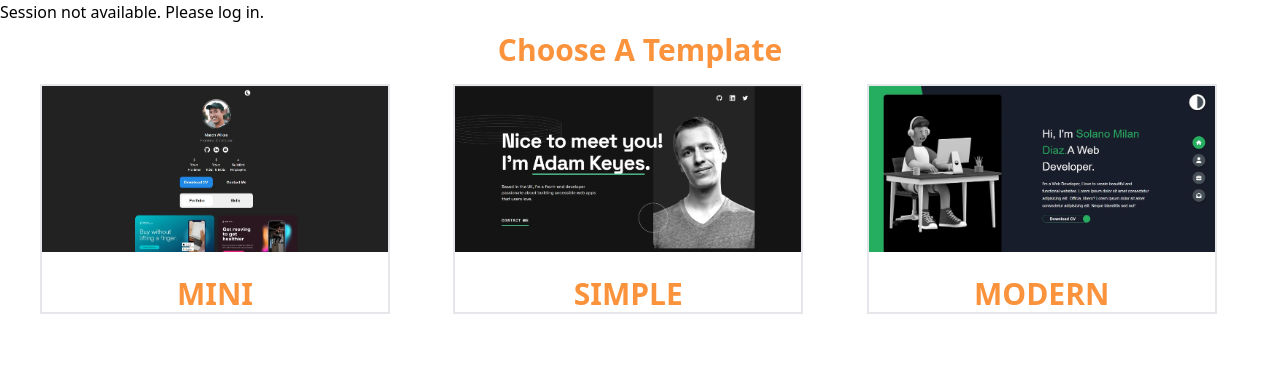
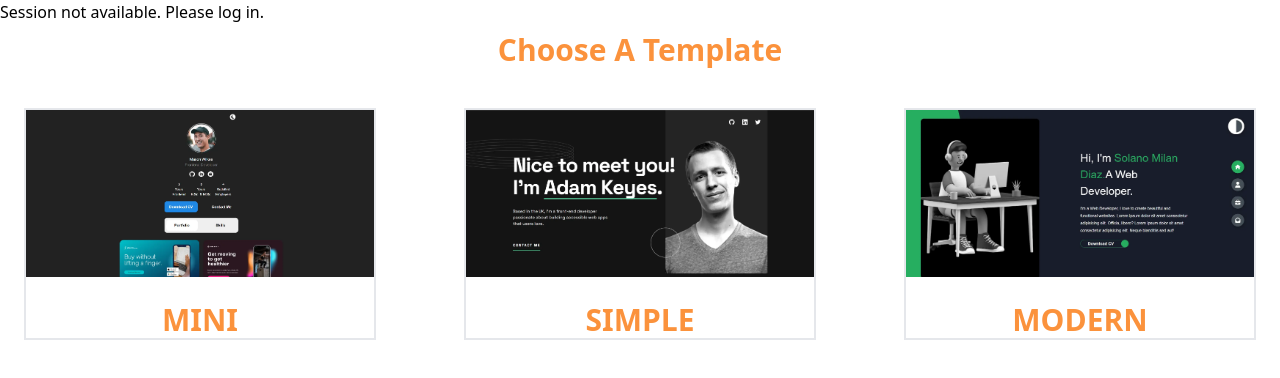
Before and after one commit to Muhammad-Faizan-Soomro/online-portfolio-generator, a Next.js app: page /home in a window 1280 px wide. Shown: the top 378 px of the page. Built offline with nearby package versions, Linux system fonts and the light colour scheme; no server answers.

Commit message:
update home UI

```diff
--- a/app/home/page.jsx
+++ b/app/home/page.jsx
@@ -30,7 +30,7 @@ function Page() {
         Choose A Template
       </h1>
 
-      <div className="templates w-full h-full   flex flex-col gap-10  lag:gap-4 lg:px-10  lg:grid grid-cols-3 lg:mb-2  items-center justify-start pt-4">
+      <div className="templates w-full h-full flex flex-col gap-10 lg:grid lg:grid-cols-3  items-center justify-start pt-10">
         {/* <div className="template3  group relative overflow-hidden border-2  dark:border-white  w-[350px] h-[230px]  flex flex-col">
           <div className="img w-[100%] h-[100%] ">
             <Image src={pic3} alt="pic.png" />
@@ -55,9 +55,9 @@ function Page() {
           </div>
         </div> */}
 
-        <div className="template5  group relative overflow-hidden border-2  dark:border-white  w-[350px] h-[230px]  flex flex-col">
+        <div className="template5  group relative overflow-hidden border-2  dark:border-white  w-[22rem] h-[14.5rem] place-self-center flex flex-col">
           <div className="img w-[100%] h-[100%] ">
-            <Image src={pic5} alt="pic.png" priority/>
+            <Image src={pic5} alt="pic.png" priority />
           </div>
           <h1 className="font-bold text-3xl  dark:text-white font-sans text-orange-400 text-center">
             MINI
@@ -65,23 +65,23 @@ function Page() {
           <div className="hide absolute flex items-end justify-evenly pb-20 w-full h-full bg-black/20  translate-y-full group-hover:translate-y-0 transition-all duration-300">
             <Link
               href="/edit"
-              className="px-4 py-2 bg-gray-50 text-black font-bold rounded-md"
+              className="px-4 py-2 bg-gray-50 text-black font-bold rounded-md hover:scale-110"
               onClick={() => localStorage.setItem("template", "mini")}
             >
               Select
             </Link>
             <Link
               href={"/template5"}
-              className="px-4 py-2 bg-gray-50 text-black font-bold rounded-md"
+              className="px-4 py-2 bg-gray-50 text-black font-bold rounded-md hover:scale-110"
             >
               Preview
             </Link>
           </div>
         </div>
 
-        <div className="template2  group relative overflow-hidden border-2  dark:border-white  w-[350px] h-[230px]  flex flex-col">
+        <div className="template2  group relative overflow-hidden border-2  dark:border-white  w-[22rem] h-[14.5rem] place-self-center  flex flex-col">
           <div className="img w-[100%] h-[100%] ">
-            <Image src={pic2} alt="pic.png" priority/>
+            <Image src={pic2} alt="pic.png" priority />
           </div>
           <h1 className="font-bold text-3xl  dark:text-white font-sans text-orange-400 text-center">
             SIMPLE
@@ -89,14 +89,14 @@ function Page() {
           <div className="hide absolute flex items-end justify-evenly pb-20 w-full h-full bg-black/20  translate-y-full group-hover:translate-y-0 transition-all duration-300">
             <Link
               href="/edit"
-              className="px-4 py-2 bg-gray-50 text-black font-bold rounded-md"
+              className="px-4 py-2 bg-gray-50 text-black font-bold rounded-md hover:scale-110"
               onClick={() => localStorage.setItem("template", "simple")}
             >
               Select
             </Link>
             <Link
               href={"/template2"}
-              className="px-4 py-2 bg-gray-50 text-black font-bold rounded-md"
+              className="px-4 py-2 bg-gray-50 text-black font-bold rounded-md hover:scale-110"
             >
               Preview
             </Link>
@@ -126,9 +126,9 @@ function Page() {
             </Link>
           </div>
         </div> */}
-        <div className="template1  group relative overflow-hidden border-2  dark:border-white  w-[350px] h-[230px]  flex flex-col">
+        <div className="template1  group relative overflow-hidden border-2  dark:border-white  w-[22rem] h-[14.5rem] place-self-center flex flex-col">
           <div className="img w-[100%] h-[100%] ">
-            <Image src={pic1} alt="pic.png" priority/>
+            <Image src={pic1} alt="pic.png" priority />
           </div>
           <h1 className="font-bold text-3xl  dark:text-white font-sans text-orange-400 text-center">
             MODERN
@@ -136,14 +136,14 @@ function Page() {
           <div className="hide absolute flex items-end justify-evenly pb-20 w-full h-full bg-black/20  translate-y-full group-hover:translate-y-0 transition-all duration-300">
             <Link
               href={"/edit"}
-              className="px-4 py-2 bg-gray-50 text-black font-bold rounded-md"
+              className="px-4 py-2 bg-gray-50 text-black font-bold rounded-md hover:scale-110"
               onClick={() => localStorage.setItem("template", "modern")}
             >
               Select
             </Link>
             <Link
               href={"/template1"}
-              className="px-4 py-2 bg-gray-50 text-black font-bold rounded-md"
+              className="px-4 py-2 bg-gray-50 text-black font-bold rounded-md hover:scale-110"
             >
               Preview
             </Link>
```
